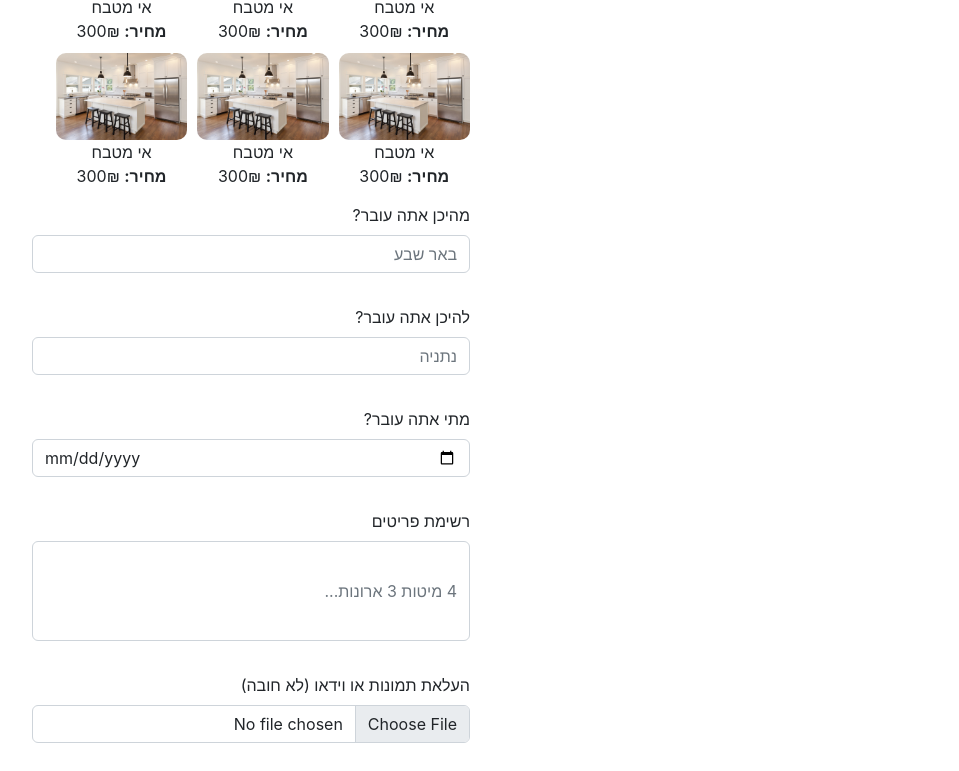
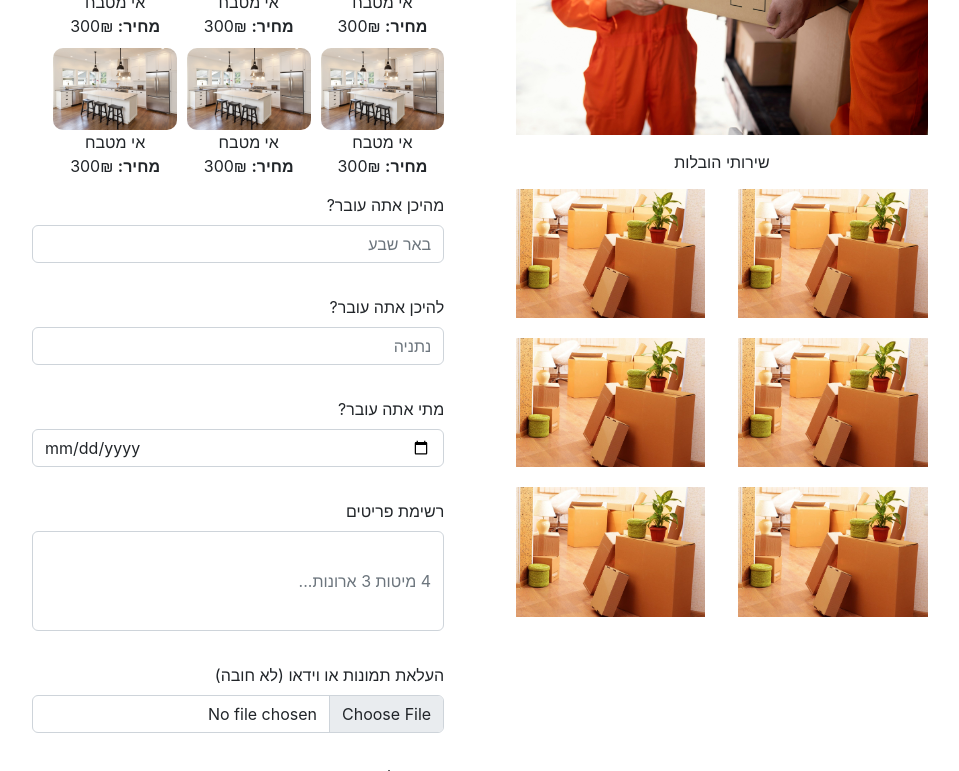
Before and after one commit to binyaalex/moving, a React (Create React App) app: page /transportfewitems in a window 1280 px wide. Shown: the part 820-1591 px from the top of the page, without its empty margins (160-1119 px from the left). Built offline with nearby package versions, Linux system fonts and the light colour scheme; a web font is replaced by a local one.

Commit message:
make side gallery

```diff
--- /dev/null
+++ b/src/components/repeats/sideGallery/SideGallery.css
@@ -0,0 +1,20 @@
+.gallery {
+    display: flex;
+    flex-wrap: wrap;
+    width: 100%;
+    gap: 8%;
+}
+
+.galleryMainImg {
+    width: 100%;
+}
+
+.galleryHeader {
+    text-align: center;
+    padding: 15px 0;
+}
+
+.gallery > img {
+    width: 46%;
+    margin-bottom: 20px;
+}
--- /dev/null
+++ b/src/components/repeats/sideGallery/SideGallery.js
@@ -0,0 +1,19 @@
+import './SideGallery.css'
+
+const SideGallery = (props) => {
+    return (
+        <div className="sideGallery">
+            <img className="galleryMainImg" src={props.mainImg}/>
+            <div className='galleryHeader'>{props.header}</div>
+            <div className="gallery">
+                {props.galleryArr.map((el, i) => {
+                    return (
+                        <img src={el.img} key={i} />
+                    )
+                })}
+            </div>
+        </div>
+    )
+}
+
+export default SideGallery
--- a/src/components/transportFewItems/TransportFewItems.css
+++ b/src/components/transportFewItems/TransportFewItems.css
@@ -1,6 +1,6 @@
 .fewItemsDiv {
     display: flex;
-    gap: 20px;
+    gap: 8%;
 }
 
 .fewItemsImagesSide {
--- a/src/components/transportFewItems/TransportFewItems.js
+++ b/src/components/transportFewItems/TransportFewItems.js
@@ -8,19 +8,39 @@ import Row from 'react-bootstrap/Row';
 import Col from 'react-bootstrap/Col';
 
 //components
-
-import moving from "../../assets/images/moving.jpg";
 import MainBtn from '../storing/generalComponents/MainBtn'
 import Pros from "../pros/Pros";
 import Reviews from "../reviews/Reviews";
 import Footer from "../footer/Footer";
+import SideGallery from "../repeats/sideGallery/SideGallery";
 
 //images
-
+import moving from "../../assets/images/moving.jpg";
 import kitchen from "../../assets/images/TI-price/kitchen.jpg";
+import galleryImg1 from "../../assets/images/TII/0d29cde6ea92435fc56819d5d1f3d55a.jpg";
 
 const TransportFewItems = () => {
 
+    const galleryArr = [
+        {
+            img: galleryImg1
+        },
+        {
+            img: galleryImg1
+        },
+        {
+            img: galleryImg1
+        },
+        {
+            img: galleryImg1
+        },
+        {
+            img: galleryImg1
+        },
+        {
+            img: galleryImg1
+        },
+    ]
 
 
     const itemsArr = [
@@ -80,7 +100,11 @@ const TransportFewItems = () => {
         <h1 className="homeTitle">הובלת פריטים בודדים</h1>
         <div className="fewItemsDiv">
             <div className="fewItemsImagesSide">
-                צד שני
+                <SideGallery
+                    mainImg={moving}
+                    header='שירותי הובלות'
+                    galleryArr={galleryArr}
+                />
             </div>
 
             <div className="fewItemsFormSide">
```
Lines whose indentation alone changed are shown as unchanged.
